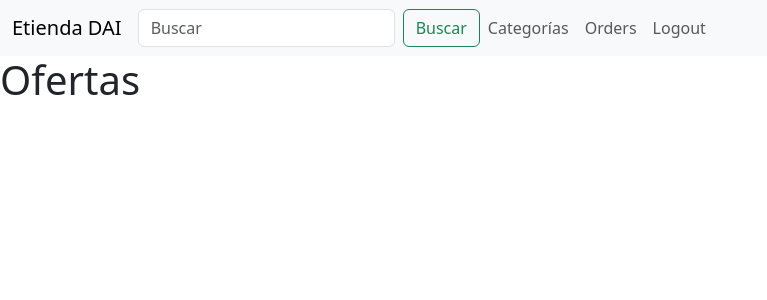
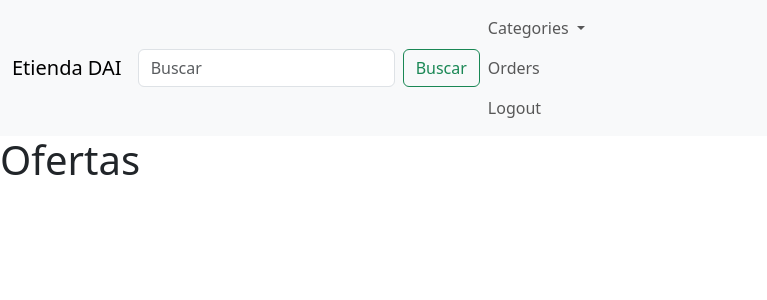
Before and after one commit to stardusther/DAI, a Django app: page /etienda/ in a window 1280 px wide. Shown: the top 300 px of the page, without its empty margins (0-767 px from the left). Run offline with Django 4.2, Linux system fonts and the light colour scheme; some libraries are stand-ins or nearby versions.

Commit message:
Add navbar

```diff
--- a/e-commerce/etienda/templates/base.html
+++ b/e-commerce/etienda/templates/base.html
@@ -2,7 +2,10 @@
 <html lang="en">
 <head>
     <link rel="stylesheet" href="https://cdn.jsdelivr.net/npm/bootstrap@5.3.0/dist/css/bootstrap.min.css">
-    <script src="https://cdn.jsdelivr.net/npm/bootstrap@5.3.0/dist/js/bootstrap.bundle.min.js"></script>
+    <!-- Scripts -->
+    <script src="https://code.jquery.com/jquery-3.5.1.slim.min.js"></script>
+    <script src="https://cdn.jsdelivr.net/npm/@popperjs/core@2.5.4/dist/umd/popper.min.js"></script>
+    <script src="https://stackpath.bootstrapcdn.com/bootstrap/4.5.2/js/bootstrap.min.js"></script>
     <meta charset="UTF-8">
     <title>Title</title>
 </head>
@@ -23,7 +26,16 @@
             <!-- Navbar links -->
             <div class="collapse navbar-collapse" id="navbarNavAltMarkup">
                 <div class="navbar-nav">
-                    <a class="nav-link" href="{% url 'categories' %}">Categorías</a>
+                    <li class="nav-item dropdown">
+                        <a class="nav-link dropdown-toggle" href="#" id="navbarDropdown" role="button" data-toggle="dropdown" aria-haspopup="true" aria-expanded="false">
+                            Categories
+                        </a>
+                        <div class="dropdown-menu" aria-labelledby="navbarDropdown">
+                            <a class="dropdown-item" href="#">Category 1</a>
+                            <a class="dropdown-item" href="#">Category 2</a>
+                            <a class="dropdown-item" href="#">Category 3</a>
+                            <!-- Agrega más categorías según sea necesario -->
+                        </div>
                     <a class="nav-link" href=#>Orders</a>
                     <a class="nav-link" href=#>Logout</a>
                 </div>
@@ -33,5 +45,7 @@
 
     {% block content %}
     {% endblock content %}
+
+
 </body>
 </html>
```
